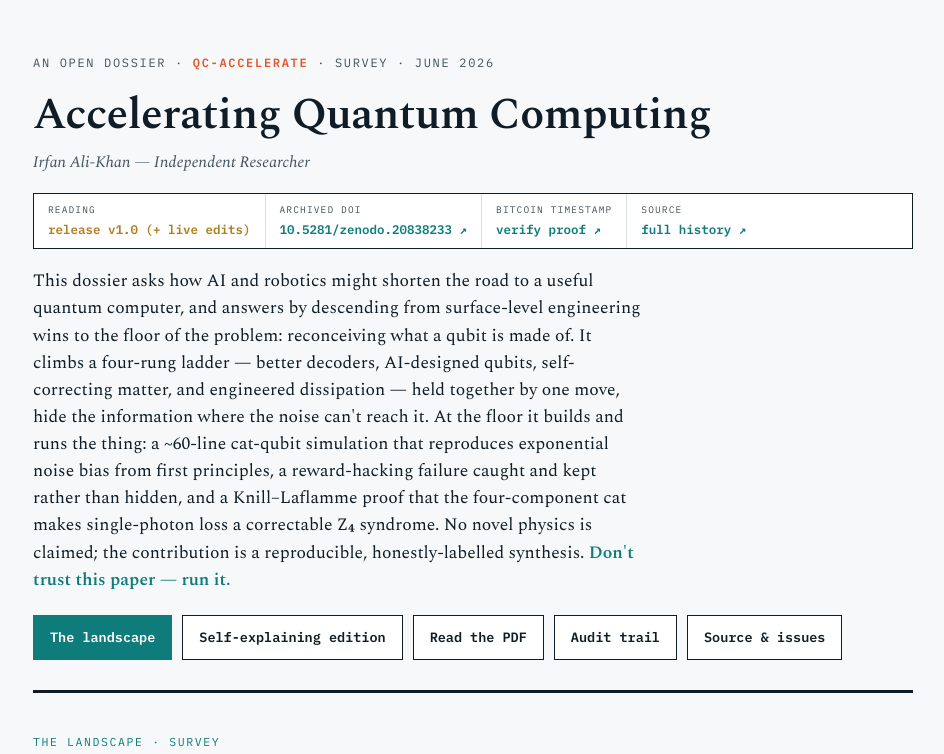
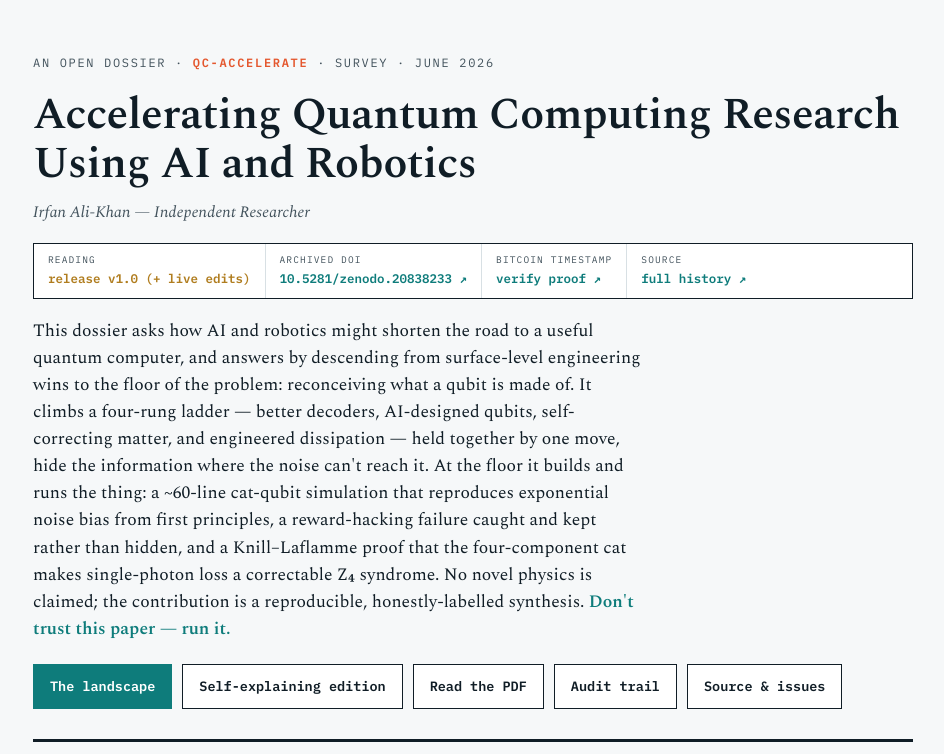
Before and after one commit to m4gr4th34/dossier-QC-Accelerate, a plain HTML site: page index.html in a window 1280 px wide. Shown: the top 754 px of the page, without its empty margins (167-1111 px from the left). Drawn offline with nearby package versions, Linux system fonts and the light colour scheme.

Commit message:
Rename display title to 'Accelerating Quantum Computing Research Using AI and Robotics' (lockstep; v1.0 citation titles frozen)

```diff
--- a/index.html
+++ b/index.html
@@ -3,7 +3,7 @@
 <head>
 <meta charset="utf-8">
 <meta name="viewport" content="width=device-width, initial-scale=1">
-<title>Accelerating Quantum Computing (Open Dossier)</title>
+<title>Accelerating Quantum Computing Research Using AI and Robotics (Open Dossier)</title>
 <meta name="description" content="A self-explaining, reproducible dossier on how AI and robotics might accelerate fault-tolerant quantum computing — from better decoders down to cat-qubit engineered dissipation, with a runnable simulation and an honest claim ledger.">
 <style>
   @import url('https://fonts.googleapis.com/css2?family=Spectral:ital,wght@0,400;0,600;0,800;1,400&family=IBM+Plex+Mono:wght@400;600&display=swap');
@@ -117,7 +117,7 @@
 
 <header>
   <div class="eyebrow">An Open Dossier · <b>QC-Accelerate</b> · survey · June 2026</div>
-  <h1>Accelerating Quantum Computing</h1>
+  <h1>Accelerating Quantum Computing Research Using AI and Robotics</h1>
   <div class="byline">Irfan Ali-Khan — Independent Researcher</div>
   <div class="provenance" role="contentinfo" aria-label="Provenance and verification">
     <span class="pv-item"><span class="pv-k">Reading</span><span class="pv-v" id="pv-state">live tip</span></span>
```
Also changed, not shown: dossier.html (+2 -2 lines), paper.html (+2 -2 lines), README.md, 1 other file.
